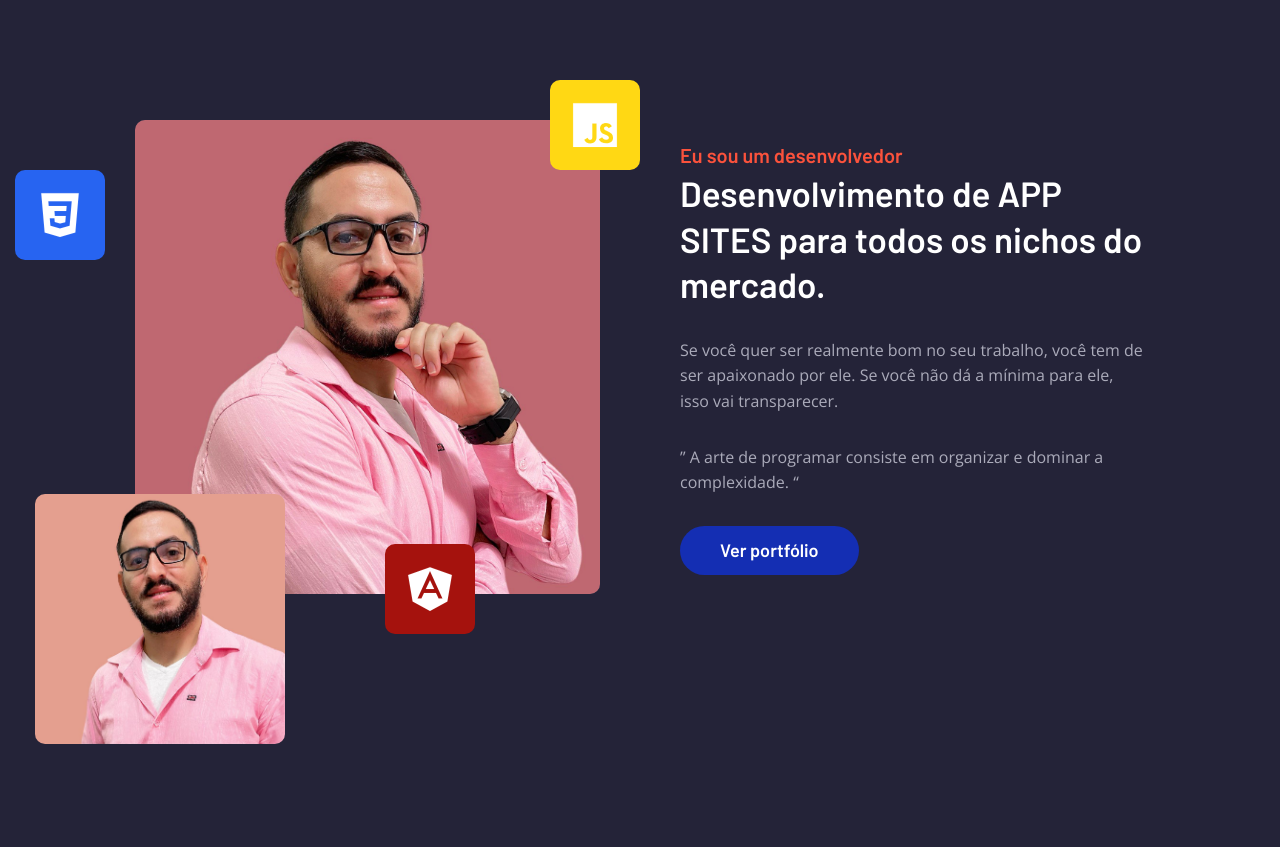
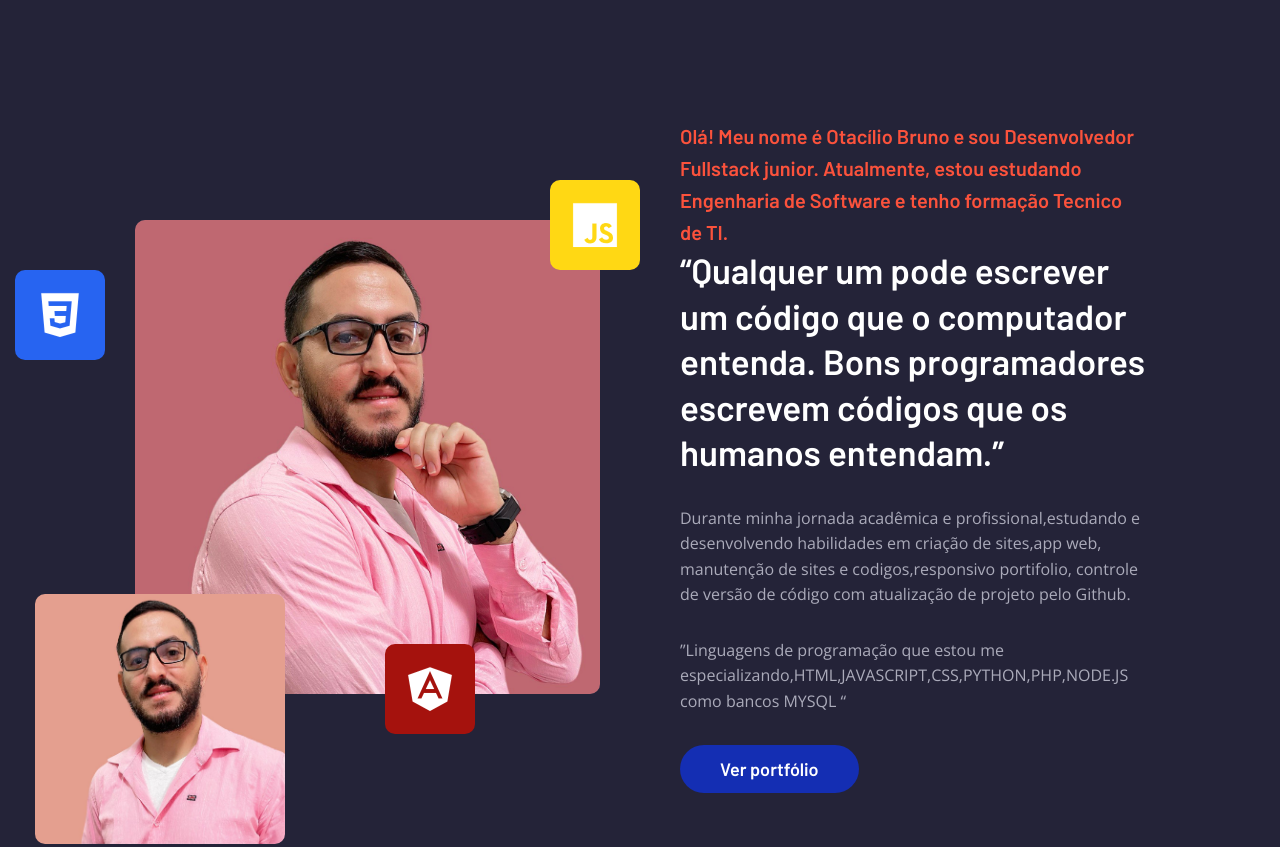
Before and after one commit to otacilio-bruno/master-responsive-portifolio, a plain HTML site: page index.html in a window 1280 px wide. Shown: the part 860-1707 px from the top of the page. Drawn offline with nearby package versions, Linux system fonts and the light colour scheme.

Commit message:
atualização de codigos

```diff
--- a/index.html
+++ b/index.html
@@ -5,7 +5,7 @@
   <meta charset="UTF-8">
   <meta http-equiv="X-UA-Compatible" content="IE=edge">
   <meta name="viewport" content="width=device-width, initial-scale=1.0">
-  <title>Otacílio Bruno Desenvolvedor Back-end Front e Fullstac</title>
+  <title>Otacílio Bruno Desenvolvedor Fullstac</title>
 
   <!--
     - favicon
@@ -129,7 +129,7 @@
 
             <h2 class="hero-title">
               <span>Olá eu sou</span>
-              <strong>Otacílio Bruno</strong> Desenvolvedor Back-end Front e Fullstack.
+              <strong>Otacílio Bruno</strong> Desenvolvedor Fullstack.
 
             </h2>
 
@@ -191,16 +191,17 @@
           <div class="about-content">
 
             <p class="section-subtitle">
-              Eu sou um desenvolvedor</p>
+              Olá! Meu nome é Otacílio Bruno e sou Desenvolvedor Fullstack junior. Atualmente, estou estudando Engenharia de Software  e tenho formação Tecnico de TI. </p>
 
-            <h2 class="h2 section-title">Desenvolvimento de APP SITES para todos os nichos do mercado. </h2>
+            <h2 class="h2 section-title">“Qualquer um pode escrever um código que o computador entenda. Bons programadores escrevem códigos que os humanos entendam.”
+            </h2>
 
             <p class="section-text">
-              Se você quer ser realmente bom no seu trabalho, você tem de ser apaixonado por ele. Se você não dá a mínima para ele, isso vai transparecer.
+              Durante minha jornada acadêmica e profissional,estudando e desenvolvendo habilidades em criação de sites,app web, manutenção de sites e codigos,responsivo portifolio, controle de versão de código com  atualização de projeto pelo Github.
             </p>
 
             <p class="section-text">
-              ” A arte de programar consiste em organizar e dominar a complexidade. “
+              ”Linguagens de programação que estou me especializando,HTML,JAVASCRIPT,CSS,PYTHON,PHP,NODE.JS como bancos MYSQL “
             </p>
 
             <a href="#portfolio" class="btn btn-primary blue">Ver portfólio</a>
```
